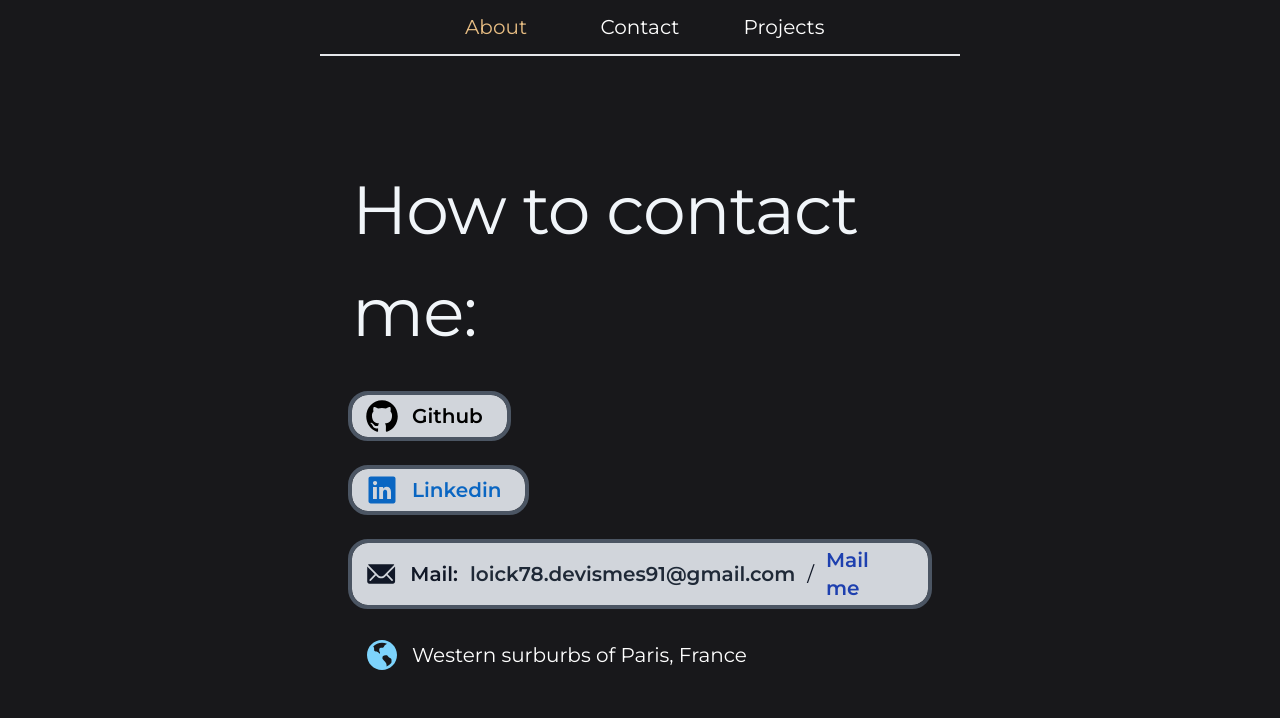
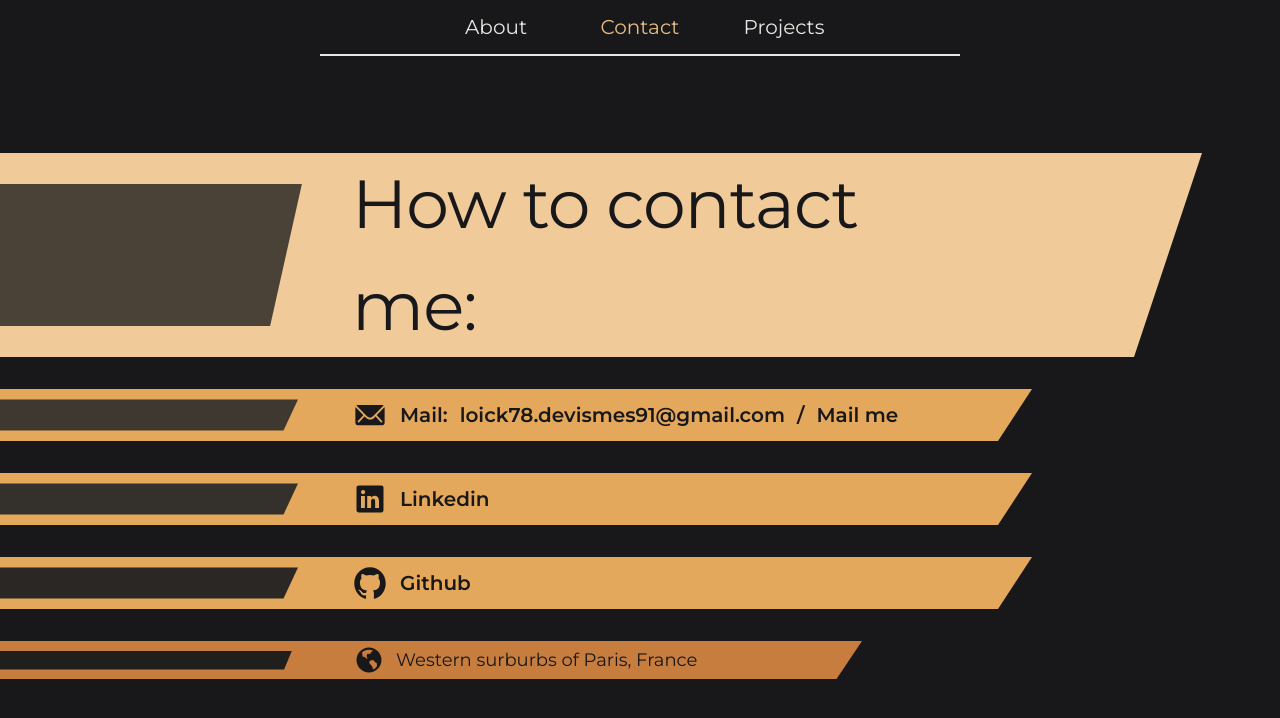
Before and after one commit to Tatouille078/Portfolio, a React (Vite) app: page /contact in a window 1280 px wide. Shown: the top 718 px of the page. Built offline with nearby package versions, Linux system fonts and the light colour scheme.

Commit message:
Changed artistique direction. Finished project pages.

```diff
--- a/src/components/Header.tsx
+++ b/src/components/Header.tsx
@@ -1,4 +1,4 @@
-import React from "react";
+import React, { useEffect, useState } from "react";
 import { Link, useLocation } from 'react-router-dom';
 
 const Header: React.FC = () => {
@@ -6,27 +6,42 @@ const Header: React.FC = () => {
   const location = useLocation();
 
   const isHomePage = location.pathname === "/";
+  const isContactPage = location.pathname === "/contact";
+  const isProjectPage = location.pathname.startsWith("/project/");
+  const [isTextEvent, setTextEvent] = useState(false);
+
+  useEffect(() => {
+          const timeout = setTimeout(() => {
+              setTextEvent(true);
+          }, 1300);
+
+          return () => clearTimeout(timeout);
+      }, []);
 
   return (
     <header className={`flex justify-center items-center min-h-[7vh] text-xl transition-all gap-12 border-b-2 w-[50vw] ${isHomePage ? "fade-header" : ""}`}>
       <Link to="/">
-        <div className="relative group flex flex-col w-24 items-center">
-          <p className="z-10 mix-blend-difference text-[#ffd59e]">About</p>
-          <span className="absolute h-7 headerHover1 transition-all w-0 group-hover:w-full group-hover:-translate-x-6 duration-[250ms]"></span>
-          <span className="absolute h-7 headerHover2 transition-all w-0 group-hover:w-full duration-200"></span>
+        <div className={`relative group flex flex-col w-24 items-center ${isTextEvent || isContactPage || isProjectPage ? "pointer-events-auto" : "pointer-events-none"}`}>
+          <p className={`z-10 transition-opacity ${ isHomePage && isTextEvent ? "text-[#ffd59e] transition-colors duration-1000" : "" } ${ isTextEvent || isContactPage || isProjectPage ? "mix-blend-difference opacity-100" : " opacity-0" }`}>About</p>
+          <span className="absolute h-7 headerHover1 transition-all w-0 group-hover:w-full group-hover:-translate-x-6 duration-[350ms]"></span>
+          <span className="absolute h-7 headerHover2 transition-all w-0 group-hover:w-full duration-[250ms]"></span>
           <span className="absolute h-7 headerHover3 transition-all w-0 group-hover:w-full group-hover:translate-x-6"></span>
         </div>
       </Link>
       <Link to="/contact">
-        <div className="relative group flex flex-col w-24 items-center">
-          <p>Contact</p>
-          <span className="absolute border-b-2 top-[26px] h-0 transition-all w-0 group-hover:w-full"></span>
+        <div className={`relative group flex flex-col w-24 items-center ${isTextEvent || isContactPage || isProjectPage ? "pointer-events-auto" : "pointer-events-none"}`}>
+          <p className={`z-10 transition-opacity ${ isContactPage ? "text-[#ffd59e]" : "" } ${ isTextEvent || isContactPage || isProjectPage ? "mix-blend-difference opacity-100" : "opacity-0" }`}>Contact</p>
+          <span className="absolute h-7 headerHover1 transition-all w-0 group-hover:w-full group-hover:-translate-x-6 duration-[350ms]"></span>
+          <span className="absolute h-7 headerHover2 transition-all w-0 group-hover:w-full duration-[250ms]"></span>
+          <span className="absolute h-7 headerHover3 transition-all w-0 group-hover:w-full group-hover:translate-x-6"></span>
         </div>
       </Link>
-      <Link to="/project/default">
-        <div className="relative group flex flex-col w-24 items-center">
-          <p>Projects</p>
-          <span className="absolute border-b-2 top-[26px] h-0 transition-all w-0 group-hover:w-full"></span>
+      <Link to="/project/SkyFlippy">
+        <div className={`relative group flex flex-col w-24 items-center ${isTextEvent || isContactPage || isProjectPage ? "pointer-events-auto" : "pointer-events-none"}`}>
+          <p className={`z-10 transition-opacity ${ isProjectPage ? "text-[#ffd59e]" : "" } ${ isTextEvent || isProjectPage || isContactPage ? "mix-blend-difference opacity-100" : "opacity-0" }`}>Projects</p>
+          <span className="absolute h-7 headerHover1 transition-all w-0 group-hover:w-full group-hover:-translate-x-6 duration-[350ms]"></span>
+          <span className="absolute h-7 headerHover2 transition-all w-0 group-hover:w-full duration-[250ms]"></span>
+          <span className="absolute h-7 headerHover3 transition-all w-0 group-hover:w-full group-hover:translate-x-6"></span>
         </div>
       </Link>
     </header>
--- a/src/components/ProjectCard.tsx
+++ b/src/components/ProjectCard.tsx
@@ -1,21 +1,43 @@
 import React from "react";
 import { projects } from "../data/data";
-import { Link } from "react-router-dom";
+import { useLocation, useNavigate } from "react-router-dom";
 
 type ProjectCardProps = {
     type: "school" | "perso";
+    onClick?: () => void;
 }
 
-const ProjectCard: React.FC<ProjectCardProps> = ({ type }) => {
+const ProjectCard: React.FC<ProjectCardProps> = ({ type, onClick }) => {
+
+    const navigate = useNavigate();
+    const location = useLocation();
+
+    const handleClick = (e: React.MouseEvent, projectTitle: string) => {
+        if (onClick) onClick();
+
+        setTimeout(() => {
+            navigate(`/project/${projectTitle}`);
+        }, 700);
+    };
 
     return (
         <>
-            {projects.filter(project => project.type == type).map(project => (
-                <Link to={`/project/${project.title}`} key={project.id} className='w-72 flex text-center flex-col mx-2'>
-                    <h3 className='py-1 font-semibold text-xl bg-zinc-700 rounded-t-xl w-full'>{project.title}</h3>
-                    <p className='w-full bg-zinc-800 rounded-b-xl py-1'>{project.description}</p>
-                </Link>
-            ))}
+            {projects
+                .filter(project => project.type === type)
+                .map(project => {
+                    const isCurrentPage = location.pathname === `/project/${project.title}`;
+
+                    return (
+                        <div
+                            key={project.id}
+                            className={`w-72 flex text-center flex-col mx-2 cursor-pointer ${isCurrentPage ? "opacity-75 cursor-default" : ""}`}
+                            onClick={isCurrentPage ? undefined : (e) => handleClick(e, project.title)}
+                        >
+                            <h3 className="py-1 font-semibold text-xl bg-zinc-700 rounded-t-xl w-full text-[#f0ca99]">{project.title}</h3>
+                            <p className="w-full bg-zinc-800 rounded-b-xl py-1">{project.description}</p>
+                        </div>
+                    );
+                })}
         </>
     );
 };
--- a/src/index.css
+++ b/src/index.css
@@ -16,7 +16,7 @@ h2 {
 }
 
 .headerHover1 {
-  background-color: antiquewhite;
+  background-color: #faebd7;
   clip-path: polygon(10% 0, 90% 0, 100% 100%, 0% 100%);
 }
 
@@ -26,7 +26,7 @@ h2 {
 }
 
 .headerHover3 {
-  background-color: rgb(225, 166, 88);
+  background-color: #e1a658;
   clip-path: polygon(10% 0, 90% 0, 100% 100%, 0% 100%);
 }
 
--- a/src/pages/Contact.css
+++ b/src/pages/Contact.css
@@ -1,43 +1,128 @@
-.fade-contact {
-    opacity: 0;
+.transitionContact1 {
+    background: #f0ca99;
+    transform: translateX(-230%);
+    width: 1700px;
+    clip-path: polygon(0% 0, 100% 0, 96% 100%, 5% 100%);
 
-    animation: fade-contact 1s ease-out forwards;
+    animation: transition-contact1 1s cubic-bezier(0, 1, 1, 1) forwards;
 }
 
-.fade-contact-100 {
-    opacity: 0;
+.transitionContact1::after {
+    content: "";
+    position: absolute;
+    inset: 0;
+    align-self: center;
+    background: #4b4237;
+    width: 800px;
+    height: 70%;
+    clip-path: polygon(0% 0, 100% 0, 96% 100%, 5% 100%);
 
-    animation: fade-contact 1s ease-out forwards;
+    animation: sub-transition-contact 1s cubic-bezier(0, 1, 1, 1) forwards;
+}
+
+.transitionContact2-1, .transitionContact2-2, .transitionContact2-3 {
+    background: #e3a85b;
+    transform: translateX(-230%);
+    width: 1700px;
+    clip-path: polygon(0% 0, 100% 0, 98% 100%, 3% 100%);
+
+    animation: transition-contact2 1s cubic-bezier(0, 1, 1, 1) forwards;
+}
+
+.transitionContact2-1 {
+    animation-delay: 100ms;
+}
+
+.transitionContact2-1::after {
+    content: "";
+    position: absolute;
+    inset: 0;
+    align-self: center;
+    background: #3e3830;
+    width: 966px;
+    height: 60%;
+    clip-path: polygon(0% 0, 100% 0, 98.5% 100%, 3% 100%);
+
+    animation: sub-transition-contact 1s cubic-bezier(0, 1, 1, 1) forwards;
+}
+
+.transitionContact2-2 {
     animation-delay: 200ms;
 }
 
-.fade-contact-200 {
-    opacity: 0;
+.transitionContact2-2::after {
+    content: "";
+    position: absolute;
+    inset: 0;
+    align-self: center;
+    background: #34302b;
+    width: 966px;
+    height: 60%;
+    clip-path: polygon(0% 0, 100% 0, 98.5% 100%, 3% 100%);
 
-    animation: fade-contact 1s ease-out forwards;
+    animation: sub-transition-contact 1s cubic-bezier(0, 1, 1, 1) forwards;
+}
+
+.transitionContact2-3 {
+    animation-delay: 300ms;
+}
+
+.transitionContact2-3::after {
+    content: "";
+    position: absolute;
+    inset: 0;
+    align-self: center;
+    background: #2a2724;
+    width: 966px;
+    height: 60%;
+    clip-path: polygon(0% 0, 100% 0, 98.5% 100%, 3% 100%);
+
+    animation: sub-transition-contact 1s cubic-bezier(0, 1, 1, 1) forwards;
+}
+
+.transitionContact3 {
+    background: #c77d3e;
+    transform: translateX(-230%);
+    width: 1700px;
+    clip-path: polygon(0% 0, 100% 0, 98.5% 100%, 3% 100%);
+
+    animation: transition-contact3 1s cubic-bezier(0, 1, 1, 1) forwards;
     animation-delay: 400ms;
 }
 
-.fade-contact-300 {
-    opacity: 0;
+.transitionContact3::after {
+    content: "";
+    position: absolute;
+    inset: 0;
+    align-self: center;
+    background: #211f1c;
+    width: 1130px;
+    height: 50%;
+    clip-path: polygon(0% 0, 100% 0, 99.3% 100%, 3% 100%);
 
-    animation: fade-contact 1s ease-out forwards;
-    animation-delay: 600ms;
+    animation: sub-transition-contact 1s cubic-bezier(0, 1, 1, 1) forwards;
 }
 
-.fade-contact-400 {
-    opacity: 0;
-
-    animation: fade-contact 1s ease-out forwards;
-    animation-delay: 800ms;
+@keyframes transition-contact1 {
+    to {
+        transform: translateX(-50%);
+    }
 }
 
-@keyframes fade-contact {
-    from {
-        transform: translateX(-80px);
+@keyframes transition-contact2 {
+    to {
+        transform: translateX(-60%);
     }
+}
+
+@keyframes transition-contact3 {
+    to {
+        transform: translateX(-70%);
+    }
+}
+
+@keyframes sub-transition-contact {
     to {
         transform: translateX(0);
-        opacity: 1;
     }
 }
--- a/src/pages/Contact.tsx
+++ b/src/pages/Contact.tsx
@@ -20,55 +20,64 @@ function Contact() {
 
     return (
         <>
-            <div className='flex flex-col items-center min-h-[100vh] bg-zinc-900 text-white'>
+            <div className='flex flex-col items-center min-h-[100vh] bg-zinc-900 text-white overflow-hidden'>
                 <Header />
-                <div className='w-[45vw] flex flex-col items-start h-[70vh] justify-center mt-20'>
-                    <h2 className="text-[68px] text-slate-100 fade-contact">How to contact me:</h2>
-                    <div className='flex gap-3 justify-start items-center mt-8 text-xl text-black outline-gray-600 outline-4 outline rounded-2xl bg-gray-300 py-[3px] pl-3 pr-6 motion-reduce:animation-none fade-contact-100'>
-                        <IoLogoGithub className='text-4xl' />
-                        <div className="relative group flex flex-col hover:cursor-pointer items-center">
-                            <p className='font-semibold'>Github</p>
-                            <span className="absolute border-b-2 border-black top-6 h-0 transition-all w-0 group-hover:w-full"></span>
-                        </div>
+                <div className='w-[45vw] flex flex-col items-start h-[70vh] justify-center mt-20 text-[#18181b]'>
+                    <div className='relative group'>
+                        <h2 className="relative text-[68px] z-10">How to contact me:</h2>
+                        <span className='absolute transitionContact1 transition-all inset-0 h-full duration-[500ms] group-hover:w-[1850px]' />
                     </div>
-                    <div className='flex gap-3 justify-start items-center mt-8 text-xl text-[#0A66C2] outline-gray-600 outline-4 outline rounded-2xl bg-gray-300 py-[3px] pl-3 pr-6 motion-reduce:animation-none fade-contact-200'>
-                        <IoLogoLinkedin className='text-4xl' />
-                        <div className="relative group flex flex-col hover:cursor-pointer items-center">
-                            <p className='font-semibold'>Linkedin</p>
-                            <span className="absolute border-b-2 border-[#0A66C2] top-6 h-0 transition-all w-0 group-hover:w-full"></span>
-                        </div>
-                    </div>
-                    <div className='flex gap-3 justify-start items-center mt-8 text-xl text-gray-900 outline-gray-600 outline-4 outline rounded-2xl bg-gray-300 py-[3px] pl-3 pr-6 motion-reduce:animation-none fade-contact-300'>
-                        <IoIosMail className='text-4xl' />
-                        <strong className='font-semibold'>Mail: </strong>
+                    <div className='relative flex gap-3 justify-start py-2 items-center mt-8 text-xl group'>
+                        <IoIosMail className='relative z-10 text-4xl' />
+                        <strong className='relative z-10 font-semibold'>Mail: </strong>
                         <div className="relative group flex flex-col items-center">
                             <button
                                 onClick={() => handleCopyToClipboard('loick78.devismes91@gmail.com')}
-                                className="text-gray-800 font-semibold"
+                                className="relative z-10 font-semibold"
                             >
                                 loick78.devismes91@gmail.com
                             </button>
-                            <span className="absolute border-b-2 border-gray-800 top-6 h-0 transition-all w-0 group-hover:w-full"></span>
-                            {showTooltip && (
-                                <div className="absolute top-[-2rem] bg-gray-700 text-white text-xs rounded px-2 py-1">
-                                    Copied to clipboard!
-                                </div>
-                            )}
+                            <span className="absolute border-b-2 border-[#18181b] top-6 h-0 transition-all w-0 group-hover:w-full z-10" />
+                            <div className={`absolute top-[-2rem] bg-gray-800 text-white text-xs rounded px-2 py-1 transition-all ${showTooltip ? "opacity-100" : "opacity-0"}`}>
+                                Copied to clipboard!
+                            </div>
                         </div>
-                        /
-                        <a href="mailto:loick78.devismes91@gmail.com" className="text-blue-800 flex font-semibold">
+                        <p className='z-10 font-semibold'>/</p>
+                        <a href="mailto:loick78.devismes91@gmail.com" className="flex font-semibold">
                             <div className="relative group flex flex-col items-center">
-                                <p className='font-semibold'>Mail me</p>
-                                <span className="absolute border-b-2 border-[#5965ec] top-6 h-0 transition-all w-0 group-hover:w-full"></span>
+                                <p className='relative z-10 font-semibold'>Mail me</p>
+                                <span className="absolute border-b-2 border-[#18181b] top-6 h-0 transition-all w-0 group-hover:w-full z-10" />
                             </div>
                         </a>
+                        <span className='absolute transitionContact2-1 inset-0 h-full duration-[400ms] group-hover:w-[1800px]' />
+                    </div>
+                    <div className='relative flex py-2 mt-8 text-xl group'>
+                        <div className='relative gap-3 flex justify-start items-center group cursor-pointer'>
+                            <IoLogoLinkedin className='relative text-4xl z-10' />
+                            <div className='relative flex justify-center'>
+                                <p className='relative font-semibold z-10'>Linkedin</p>
+                                <span className="absolute border-b-2 border-[#18181b] top-6 h-0 transition-all w-0 group-hover:w-full z-10" />
+                            </div>
+                        </div>
+                        <span className='absolute transitionContact2-2 inset-0 h-full duration-[400ms] group-hover:w-[1800px]' />
+                    </div>
+                    <div className='relative flex py-2 mt-8 text-xl group'>
+                        <div className='relative gap-3 flex justify-start items-center group cursor-pointer'>
+                            <IoLogoGithub className='relative text-4xl z-10' />
+                            <div className='relative flex justify-center'>
+                                <p className='relative font-semibold z-10'>Github</p>
+                                <span className="absolute border-b-2 border-[#18181b] top-6 h-0 transition-all w-0 group-hover:w-full z-10" />
+                            </div>
+                        </div>
+                        <span className='absolute transitionContact2-3 inset-0 h-full duration-[400ms] group-hover:w-[1800px]' />
+                    </div>
+                    <div className='relative flex gap-3 justify-start items-center mt-8 py-1 pl-0.5 text-lg group'>
+                        <RiEarthFill className='relative z-10 text-3xl' />
+                        <p className='relative z-10'>Western surburbs of Paris, France</p>
+                        <span className='absolute transitionContact3 inset-0 h-full duration-300 group-hover:w-[1750px]' />
+                    </div>
                 </div>
-                <div className='flex gap-3 justify-start items-center mt-8 pl-3 text-xl motion-reduce:animate-none fade-contact-400'>
-                    <RiEarthFill className='text-sky-300 text-4xl' />
-                    <p>Western surburbs of Paris, France</p>
-                </div>
-            </div>
-        </div >
+            </div >
         </>
     )
 }
--- a/src/pages/Home.css
+++ b/src/pages/Home.css
@@ -84,6 +84,10 @@ section {
   animation-range-start: exit -500px;
 }
 
+.radialGradient {
+  background: radial-gradient(#0009, #0005, #0002, #0000, #0000);
+}
+
 .arrowDown {
   position: absolute;
   font-size: 1.5rem;
--- a/src/pages/Home.tsx
+++ b/src/pages/Home.tsx
@@ -73,7 +73,7 @@ function Home() {
 
         setTimeout(() => {
             isScrolling.current = false;
-        }, 500);
+        }, 550);
     };
 
     const disableScroll = () => {
@@ -235,7 +235,7 @@ function Home() {
                         <div className='sky transition-all'></div>
                         <div className='flex flex-col items-center pt-52 min-h-[100vh] isolate'>
                             <h2 className='text-7xl mb-4 py-2 motion-reduce:animation-none fade-in'>Traits</h2>
-                            <div className='w-[70vw] grid grid-cols-3 gap-8 mt-40'>
+                            <div className='relative w-[70vw] grid grid-cols-3 gap-8 mt-40'>
                                 <div className='flex flex-col gap-4 border-r-2 border-gray-300 pr-4 motion-reduce:animation-none fade-in'>
                                     <h3 className='text-4xl text-gray-100 font-medium'>Creative</h3>
                                     <p className='text-lg text-gray-200 fade-in'>I'm drawn to all forms of art, constantly learning and experimenting to take my own unique approach. From visual design to storytelling, I embrace each medium as an opportunity to push boundaries and bring fresh ideas to life.</p>
@@ -248,6 +248,7 @@ function Home() {
                                     <h3 className='text-4xl text-gray-100 font-medium'>Ambitious</h3>
                                     <p className='text-lg text-gray-200 fade-in'>I'm always striving to reach new heights, constantly seeking opportunities to <br /> grow and improve. Whether tackling challenges or exploring unexplored territories, I approach every endeavor with determination and a drive to excel.</p>
                                 </div>
+                                <span className='absolute inset-0 w-full radialGradient scale-150 -z-10 fade-in'/>
                             </div>
                         </div>
                     </div>
```
Also changed, not shown: src/data/data.ts (+14 -14 lines), src/pages/Project.css (+7 -3 lines), src/pages/Project.tsx (+49 -13 lines), src/assets/sky.png (deleted).
